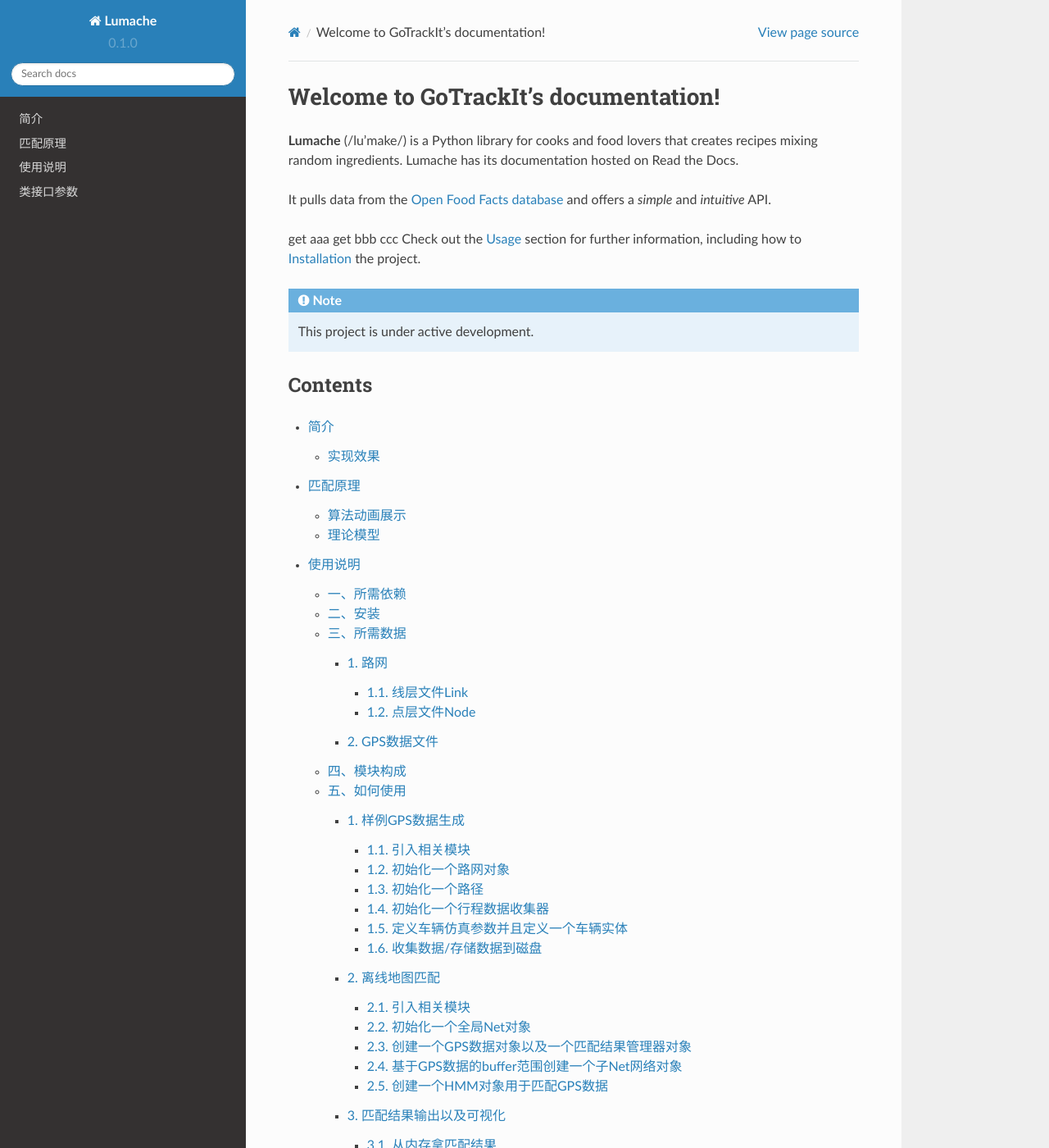
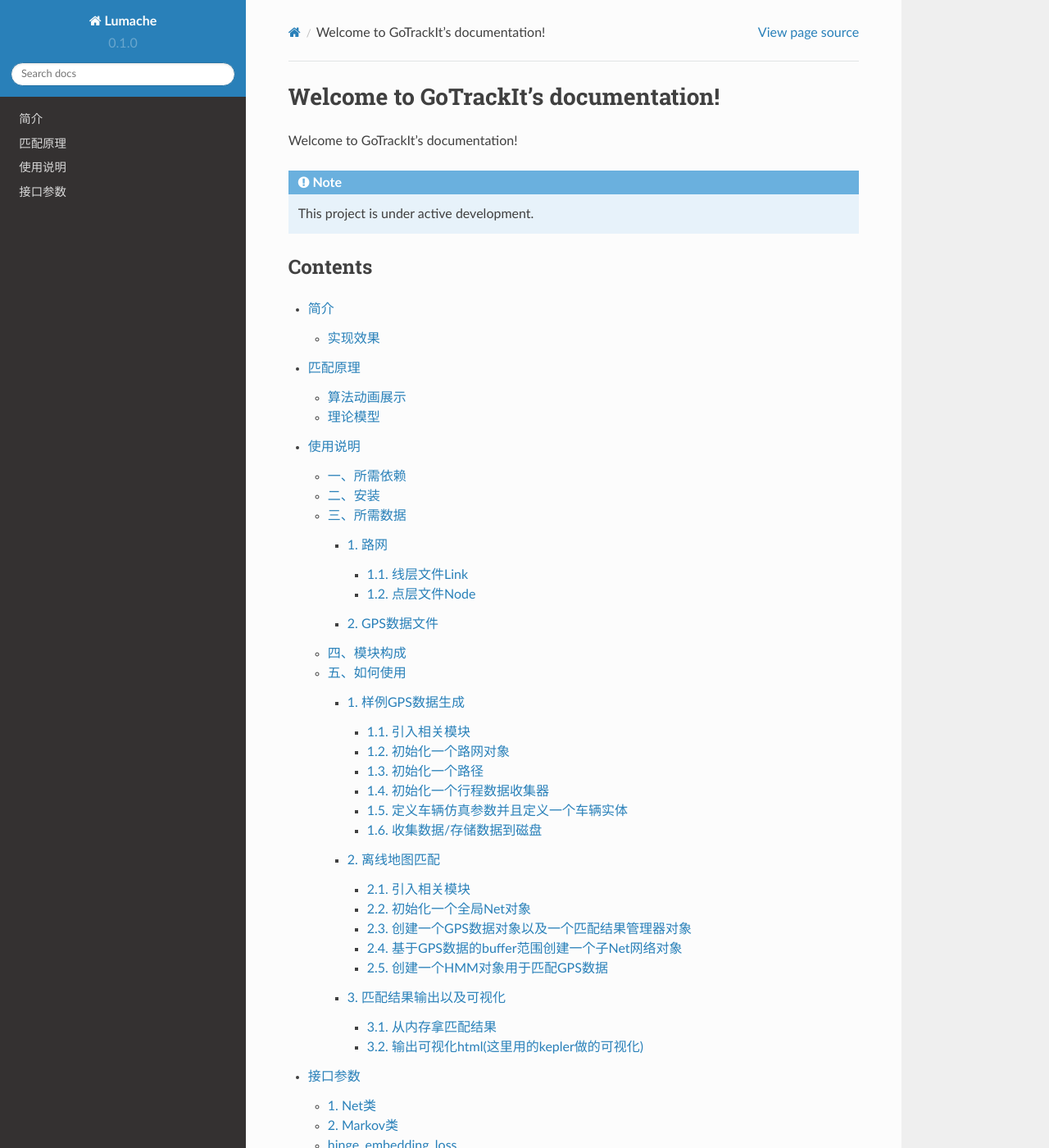
Before and after one commit to zdsjjtTLG/GoTrackItDoc, a Sphinx documentation site: the page built from docs/source/index.rst, in a window 1280 px wide and 1400 px high. Shown: the whole window at 82% size. Built offline with Sphinx 7.4.7 and the Read the Docs theme 2.0.0, drawn with Linux system fonts in a browser that asks for light colours; some of the changed text lies outside the part shown.

```diff
--- a/docs/source/index.rst
+++ b/docs/source/index.rst
@@ -1,17 +1,8 @@
 Welcome to GoTrackIt's documentation!
 ===================================
 
-**Lumache** (/lu'make/) is a Python library for cooks and food lovers
-that creates recipes mixing random ingredients.
-Lumache has its documentation hosted on Read the Docs.
+Welcome to GoTrackIt's documentation!
 
-It pulls data from the `Open Food Facts database <https://world.openfoodfacts.org/>`_
-and offers a *simple* and *intuitive* API.
-
-get aaa
-get bbb ccc
-Check out the :doc:`usage` section for further information, including
-how to :ref:`installation` the project.
 
 .. note::
 
```
Also changed, not shown: other parts of docs/source/index.rst (+4 -4 lines), docs/source/api.rst (deleted, +0 -7 lines), docs/source/test.rst (added, +49 -0 lines), docs/source/usage.rst (deleted, +0 -33 lines), docs/source/类接口参数.md (deleted, +0 -5 lines).
